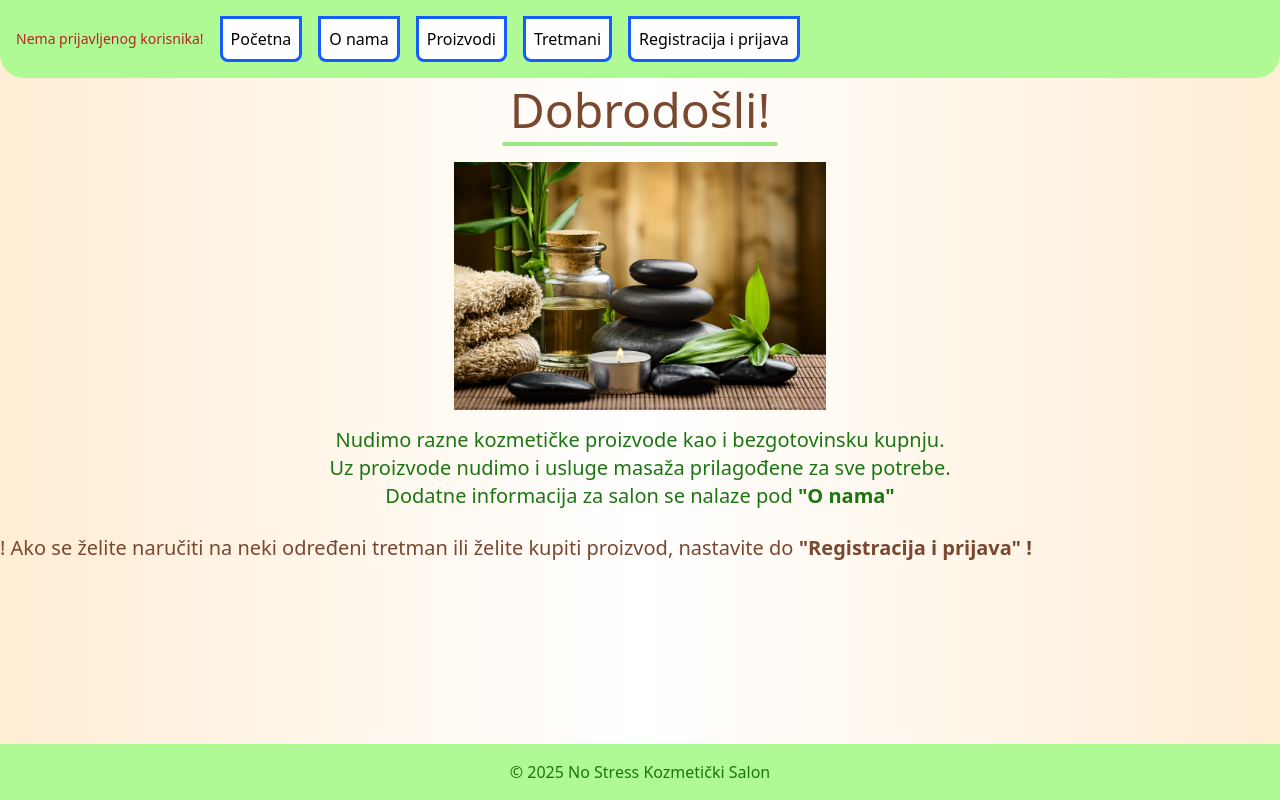
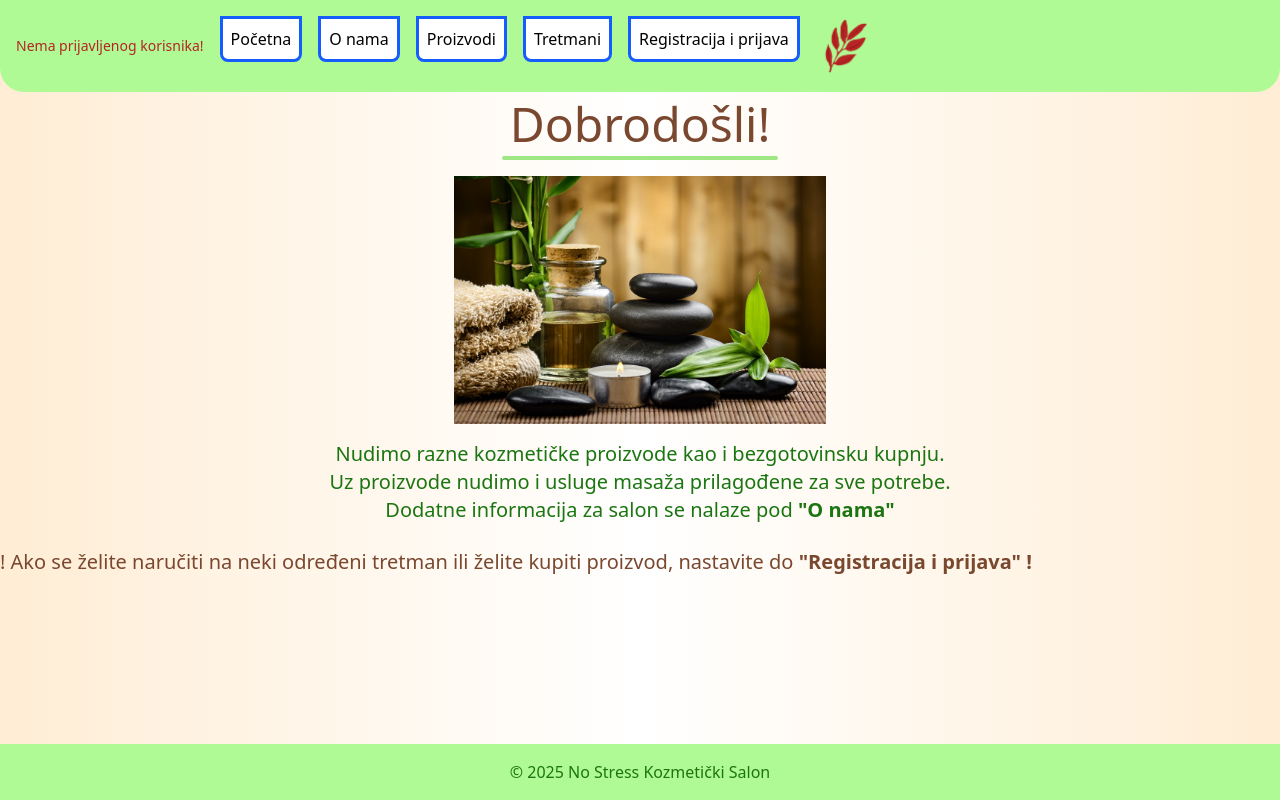
Before and after one commit to Roundpidge/Webpage-za-usluge-masa-a-i-kozmeti-kih-proizvoda, a Vue app: page / in a window 1280 px wide. Built offline with nearby package versions, Linux system fonts and the light colour scheme; no server answers.

Commit message:
Update App.vue
Ukinuta verifikacija zbog tehničkih poteškoća.

```diff
--- a/src/App.vue
+++ b/src/App.vue
@@ -26,7 +26,6 @@ onAuthStateChanged(auth, async (currentUser) => {
   }
 })
 
-const verified = computed(() => user.value?.emailVerified === true)
 </script>
 <template>
 <div class="bg-gradient-to-r from-orange-100 via-white to-orange-100 min-h-screen flex flex-col">
@@ -47,8 +46,8 @@ const verified = computed(() => user.value?.emailVerified === true)
     <RouterLink to="/registerLogin"><gumb>Registracija i prijava</gumb></RouterLink>
     <RouterLink v-if="user && !isAdmin" :to="{ name: 'korisnik', params: { email: user.email } }" ><gumb>Korisnički račun</gumb></RouterLink>
     <RouterLink v-if="user && isAdmin" :to="{ name: 'adminPage', params: { email: user.email } }"><gumb>Admin račun</gumb></RouterLink>
-    <img v-if="verified" src="@/assets/leaves.png" class="max-h-15 max-w-15">
-    <img v-else-if="user && !verified" src="@/assets/leaves2.png" class="max-h-15 max-w-15">
+    <img v-if="user" src="@/assets/leaves.png" class="max-h-15 max-w-15">
+    <img v-else src="@/assets/leaves2.png" class="max-h-15 max-w-15">
   </nav>
   <main class="relative flex-grow">
     <RouterView />
```
